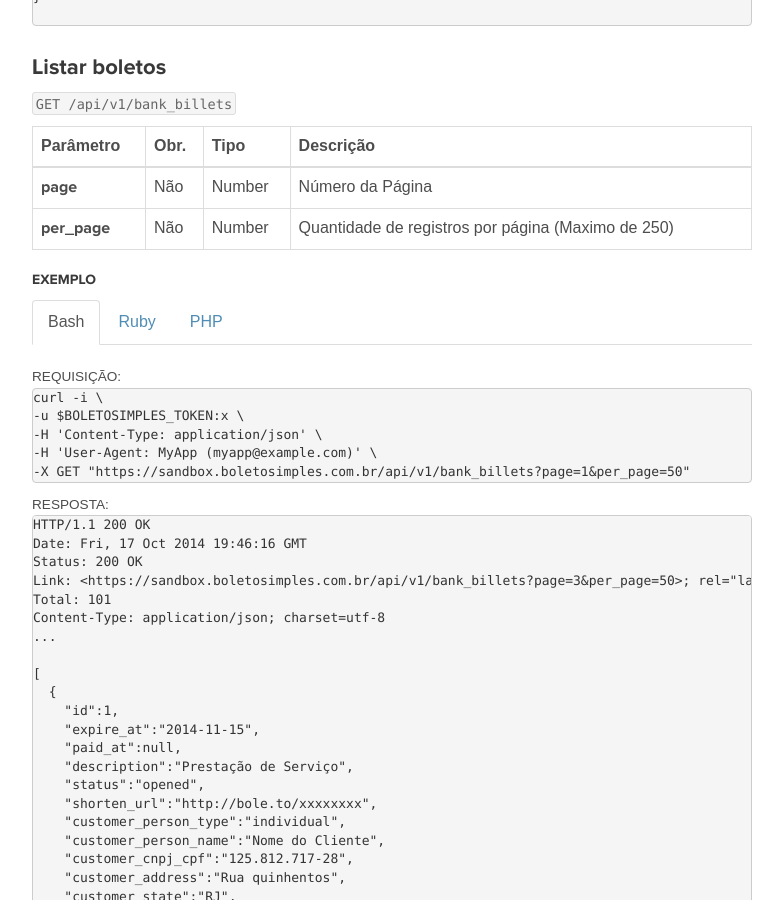
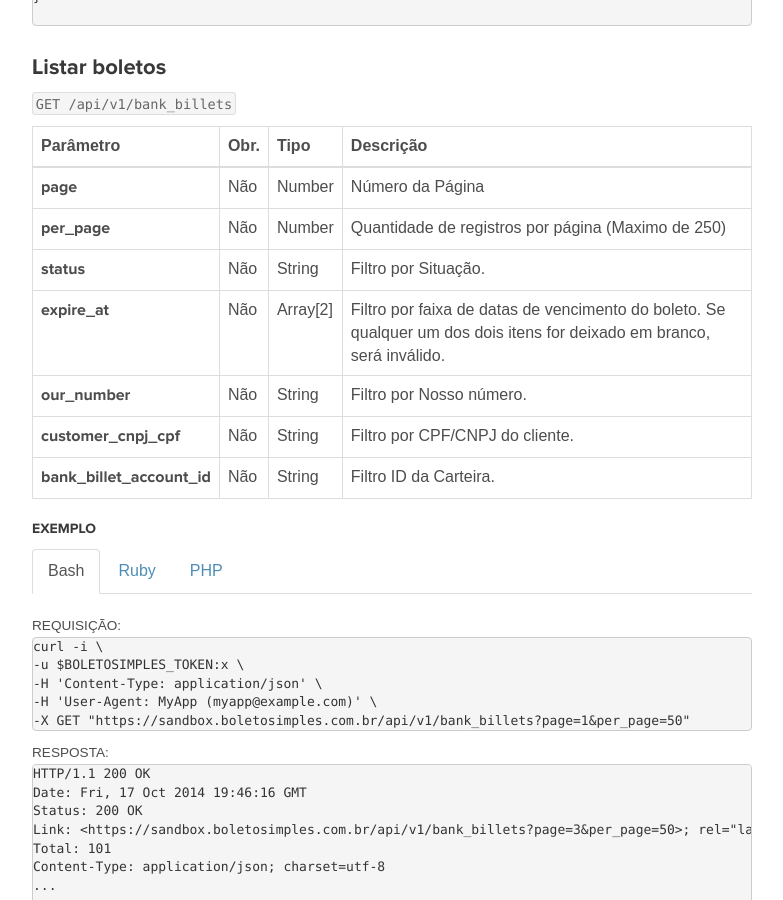
Before and after one commit to BoletoSimples/boletosimples-docs, a Jekyll site: the page built from reference/v1/bank_billets/index.md, in a window 1280 px wide and 900 px high, scrolled down 7492 px. Shown: the whole window, without its empty margins (368-1151 px from the left). Built offline with Jekyll 4.4.1, drawn with Linux system fonts in a browser that asks for light colours.

Commit message:
new attributes to filter bank billets

```diff
--- a/reference/v1/bank_billets/index.md
+++ b/reference/v1/bank_billets/index.md
@@ -716,6 +716,76 @@ Array
         Quantidade de registros por página (Maximo de 250)
       </td>
     </tr>
+    <tr>
+      <td>
+        <strong>status </strong>
+      </td>
+      <td>
+        Não
+      </td>
+      <td>
+        String
+      </td>
+      <td>
+        Filtro por Situação.
+      </td>
+    </tr>
+    <tr>
+      <td>
+        <strong>expire_at </strong>
+      </td>
+      <td>
+        Não
+      </td>
+      <td>
+        Array[2]
+      </td>
+      <td>
+        Filtro por faixa de datas de vencimento do boleto. Se qualquer um dos dois itens for deixado em branco, será inválido.
+      </td>
+    </tr>
+    <tr>
+      <td>
+        <strong>our_number </strong>
+      </td>
+      <td>
+        Não
+      </td>
+      <td>
+        String
+      </td>
+      <td>
+        Filtro por Nosso número.
+      </td>
+    </tr>
+    <tr>
+      <td>
+        <strong>customer_cnpj_cpf </strong>
+      </td>
+      <td>
+        Não
+      </td>
+      <td>
+        String
+      </td>
+      <td>
+        Filtro por CPF/CNPJ do cliente.
+      </td>
+    </tr>
+    <tr>
+      <td>
+        <strong>bank_billet_account_id </strong>
+      </td>
+      <td>
+        Não
+      </td>
+      <td>
+        String
+      </td>
+      <td>
+        Filtro ID da Carteira.
+      </td>
+    </tr>
   </tbody>
 </table>
 
```
Also changed, not shown: changelog/index.md (+4 -0 lines).
